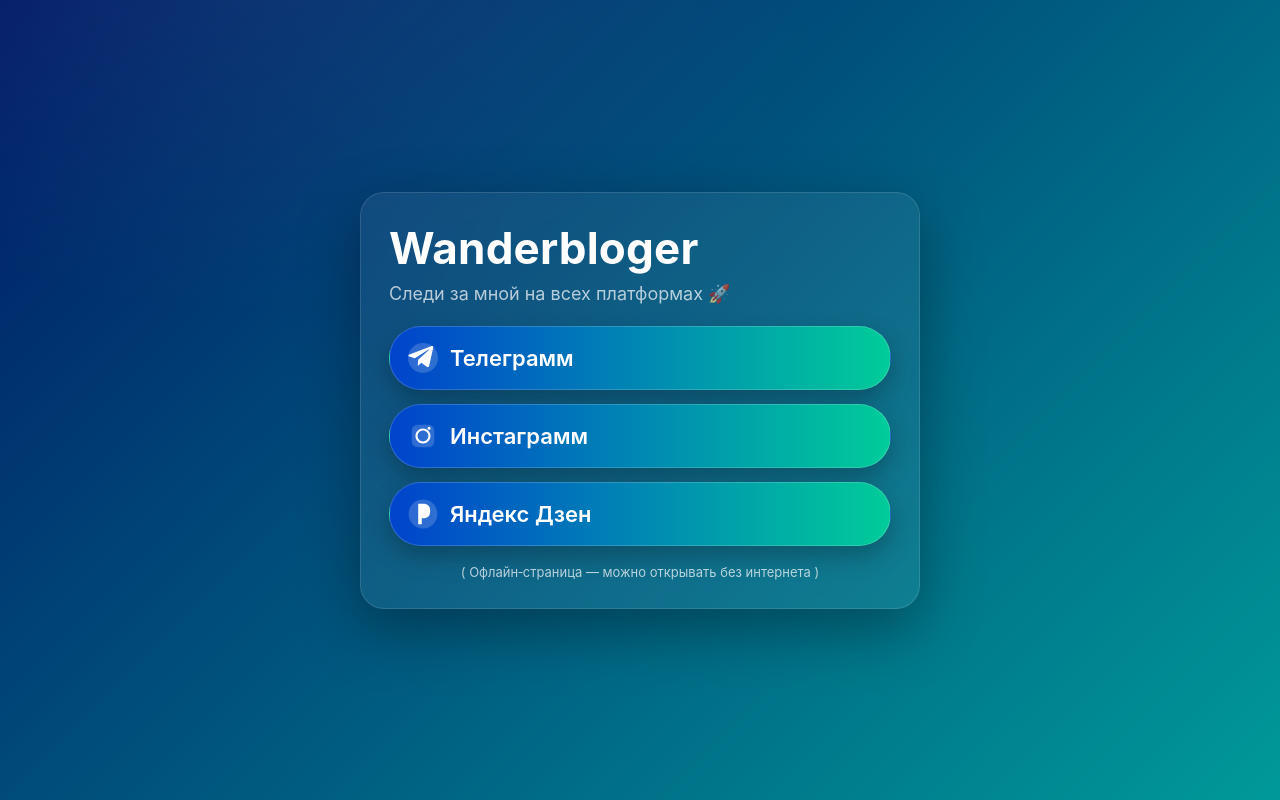
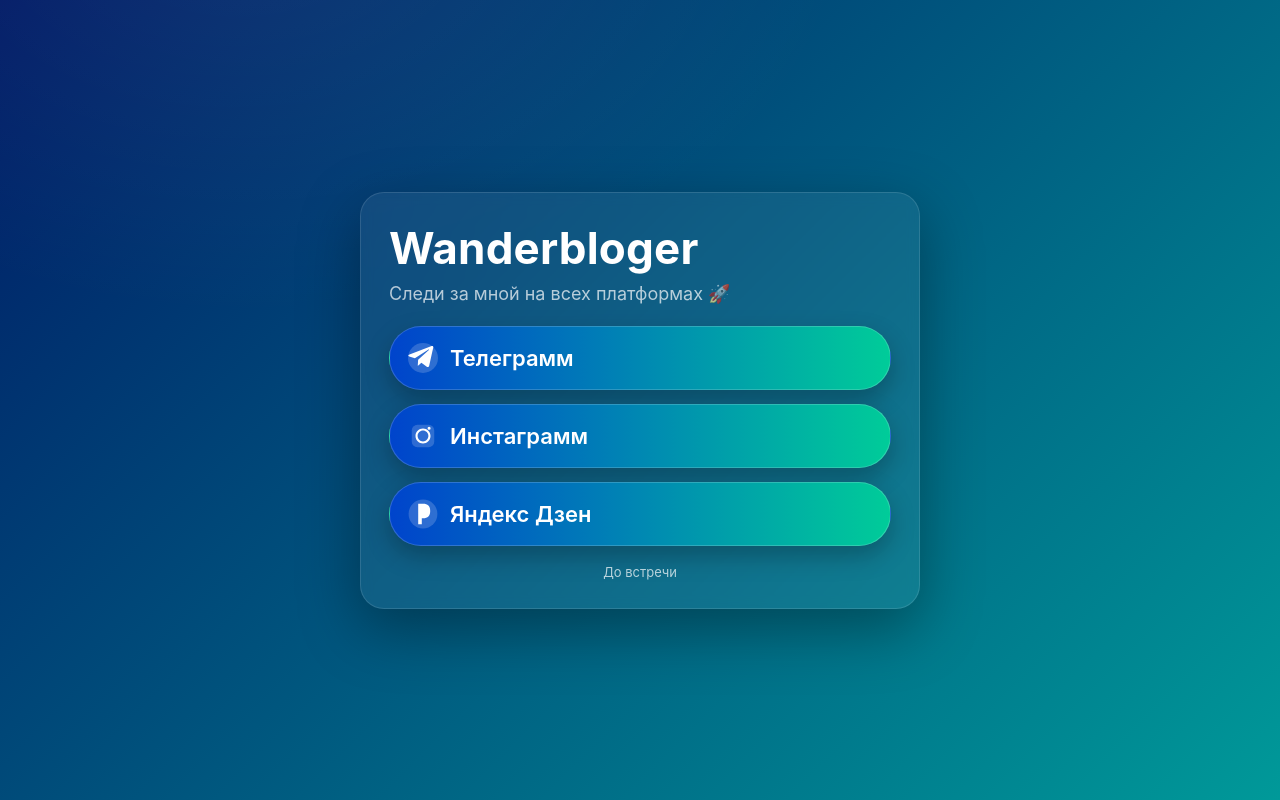
Before and after one commit to shashkovsystemservice-coder/wanderbloger-pages, a plain HTML site: page index.html in a window 1280 px wide. Drawn offline with Linux system fonts and the light colour scheme.

Commit message:
Update index.html

```diff
--- a/index.html
+++ b/index.html
@@ -108,7 +108,7 @@
       </a>
     </div>
 
-    <div class="footer">( Офлайн‑страница — можно открывать без интернета )</div>
+    <div class="footer"> До встречи </div>
   </main>
 </body>
 </html>
```
